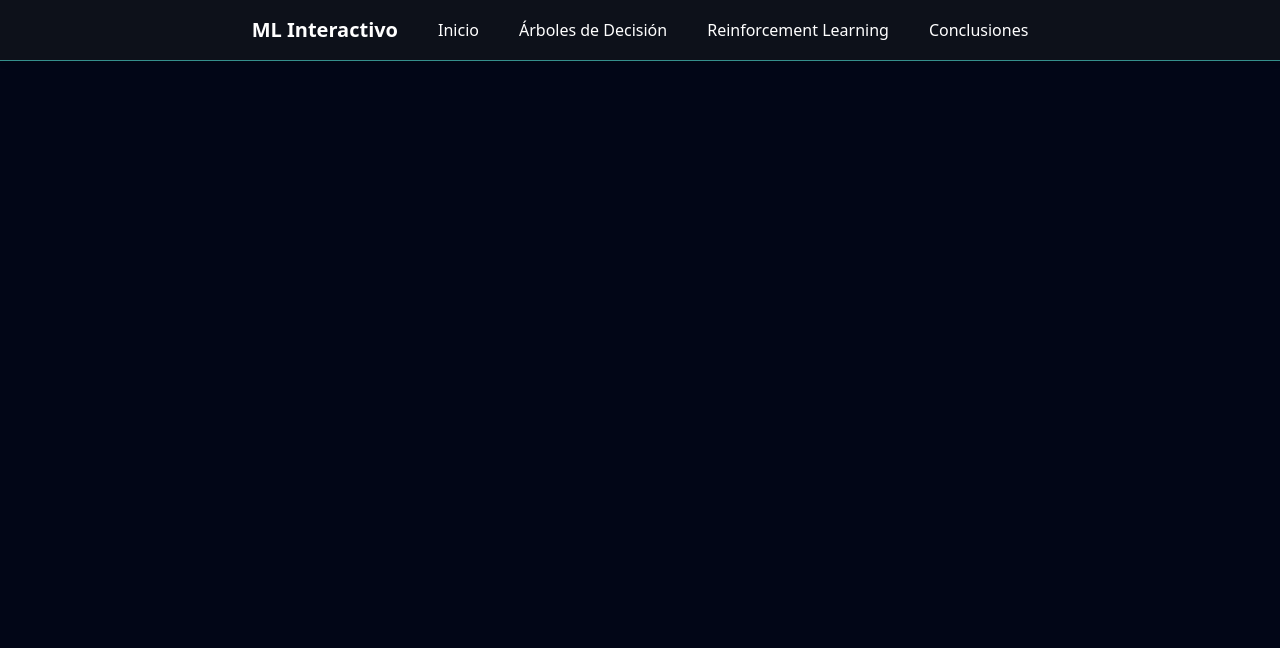
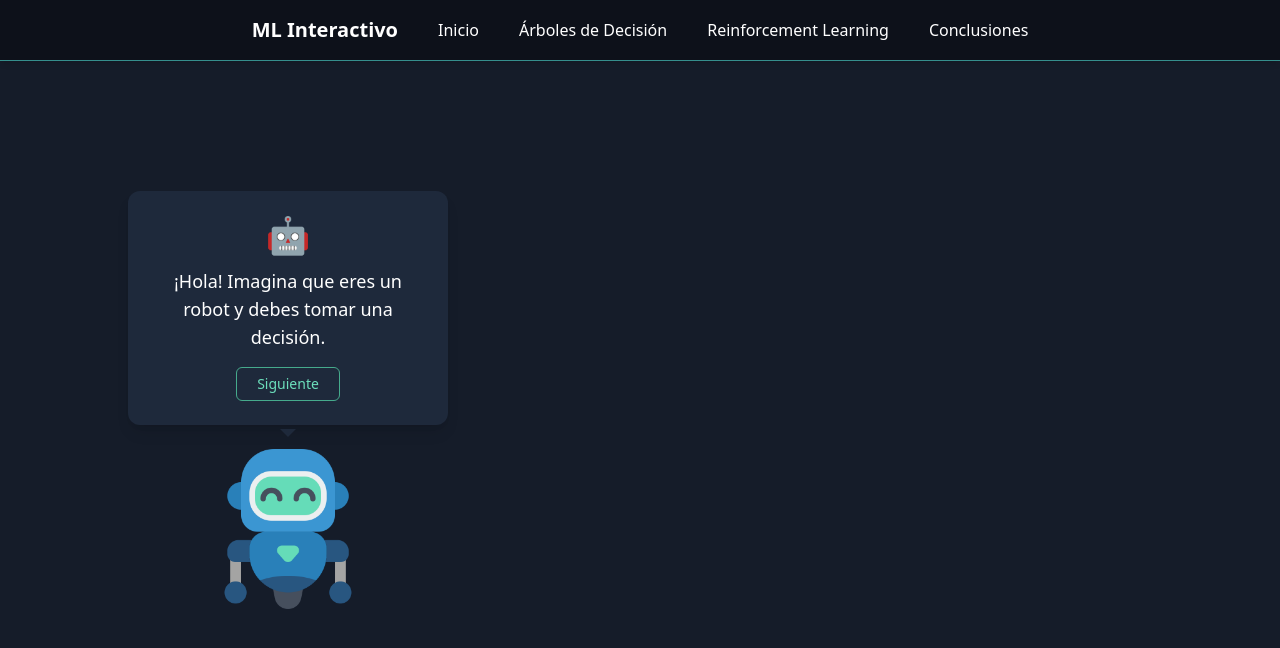
Before and after one commit to xhandlr/ml-website, a React (Vite) app: page /path-decision-tree in a window 1280 px wide. Shown: the top 648 px of the page. Built offline with nearby package versions, Linux system fonts and the light colour scheme.

Commit message:
feat: agregar sección teórica para árboles de decisión
- Implementar estructura básica de sección teórica

```diff
--- a/src/App.tsx
+++ b/src/App.tsx
@@ -1,6 +1,7 @@
 import Navbar from './components/Navbar.tsx';
 import Home from './pages/Home.tsx';
 import Path from './pages/Path.tsx';
+import DecisionTree from './pages/DecisionTree.tsx';
 import './index.css';
 import { BrowserRouter as Router, Routes, Route } from 'react-router-dom';
 
@@ -13,6 +14,7 @@ function App() {
           <Routes>
             <Route path="/" element={<Home />} />
             <Route path="/path" element={<Path />} />
+            <Route path="/path-decision-tree" element={<DecisionTree />} />
           </Routes>
         </main>
       </div>
--- /dev/null
+++ b/src/pages/DecisionTree.tsx
@@ -0,0 +1,95 @@
+import { useState } from "react";
+import { motion } from "framer-motion";
+import robotImg from "../assets/robot.png";
+
+const steps = [
+  {
+    text: "¡Hola! Imagina que eres un robot y debes tomar una decisión.",
+    img: "🤖",
+  },
+  {
+    text: "Para eso, haces una pregunta como: ¿Tengo hambre?",
+    img: "🍽️",
+  },
+  {
+    text: "Si la respuesta es SÍ, haces una cosa. Si es NO, haces otra.",
+    img: "🔀",
+  },
+  {
+    text: "Esto lo puedes poner en un dibujo como un árbol... ¡Un árbol de decisiones!",
+    img: "🌳",
+  },
+  {
+    text: "¡Cada rama del árbol es una decisión diferente!",
+    img: "🌿",
+  },
+  {
+    text: "¡Muy bien! Ahora creemos tu primer árbol de decisiones 🎉",
+    img: "🎓",
+  },
+];
+
+const DecisionTree = () => {
+  const [step, setStep] = useState(0);
+
+  const nextStep = () => {
+    if (step < steps.length - 1) setStep(step + 1);
+  };
+
+  return (
+    <div className="min-h-screen bg-[#151C29] text-white flex items-center justify-center px-6 py-12">
+      <div className="flex flex-col md:flex-row items-center gap-10 w-full max-w-5xl">
+
+        {/* Robot con tarjeta arriba */}
+        <div className="relative flex flex-col items-center">
+          {/* Globo de diálogo */}
+          <motion.div
+            key={step}
+            initial={{ opacity: 0, y: 20 }}
+            animate={{ opacity: 1, y: 0 }}
+            transition={{ duration: 0.4 }}
+            className="bg-[#1e293b] p-6 rounded-xl shadow-lg max-w-xs text-center relative"
+          >
+            {/* Triángulo tipo globo */}
+            <div className="absolute bottom-[-12px] left-1/2 transform -translate-x-1/2 w-0 h-0 border-l-8 border-r-8 border-t-8 border-l-transparent border-r-transparent border-t-[#1e293b]" />
+            <div className="text-4xl mb-3">{steps[step].img}</div>
+            <h2 className="text-base md:text-lg">{steps[step].text}</h2>
+
+            <div className="mt-4">
+              {step < steps.length - 1 ? (
+                <button
+                  onClick={nextStep}
+                  className="text-[#6CDFBC] border border-[#46AA8C] px-5 py-1.5 rounded-md
+                        hover:border-[#05F4F5] hover:text-[#05F4F5] transition-all duration-300 text-sm"
+                >
+                  Siguiente
+                </button>
+              ) : (
+                <button
+                  disabled
+                  className="text-gray-400 cursor-not-allowed border border-gray-600 px-5 py-1.5 rounded-md text-sm"
+                >
+                  ¡Vamos!
+                </button>
+              )}
+            </div>
+          </motion.div>
+
+          {/* Robot debajo del texto */}
+          <img
+            src={robotImg}
+            alt="Robot"
+            className="w-32 md:w-40 mt-6 object-contain"
+          />
+        </div>
+
+        {/* Lado derecho */}
+        <div className="flex-1 h-[300px] flex items-center justify-center">
+          {/* En proceso */}
+        </div>
+      </div>
+    </div>
+  );
+};
+
+export default DecisionTree;
--- a/src/pages/Path.tsx
+++ b/src/pages/Path.tsx
@@ -12,14 +12,22 @@ const Path = () => {
       className="min-h-screen w-full flex flex-col items-center justify-center bg-[#151C29] py-16 px-4"
     >
       {/* Título principal centrado */}
-      <h2 className="text-l md:text-2xl lg:text-3xl font-bold text-white mb-16 text-center">
+      <h2 className="text-l md:text-2xl lg:text-3xl font-bold text-white mb-4 text-center">
         ¿Qué deseas aprender hoy?
       </h2>
+      <h4 className="text-base md:text-lg text-[#cbd5e1] mb-8 text-center tracking-wide">
+        Selecciona el tema que te gustaría aprender
+      </h4>
+
 
       {/* Contenedor de tarjetas */}
       <div className="flex flex-col md:flex-row gap-10 w-full max-w-2xl px-4">
-        {/* Tarjeta 1 */}
-        <div className="flex-1 bg-[#020617] rounded-xl overflow-hidden shadow-2xl hover:shadow-[0_0_30px_rgba(101,220,184,0.3)] transition-all duration-300 hover:-translate-y-2 border border-[#46AA8C] hover:border-[#05F4F5]">
+        {/* Tarjeta 1 envuelta en Link */}
+        <Link to="/path-decision-tree" className="flex-1">
+          <div className="h-full bg-[#020617] rounded-xl overflow-hidden shadow-2xl
+                          hover:shadow-[0_0_30px_rgba(101,220,184,0.3)] transition-all
+                          duration-300 hover:-translate-y-2 border border-[#46AA8C]
+                          hover:border-[#05F4F5]">
             <div className="h-48 bg-[#0f172a] flex items-center justify-center p-4">
               <DecisionTreeAnimation />
             </div>
@@ -30,6 +38,7 @@ const Path = () => {
               <h3 className="text-3xl font-bold text-white">Árboles de decisión</h3>
             </div>
           </div>
+        </Link>
 
         {/* Tarjeta 2 */}
         <div className="flex-1 bg-[#020617] rounded-xl overflow-hidden shadow-2xl hover:shadow-[0_0_30px_rgba(101,220,184,0.3)] transition-all duration-300 hover:-translate-y-2 border border-[#46AA8C] hover:border-[#05F4F5]">
```
Lines whose indentation alone changed are shown as unchanged.
